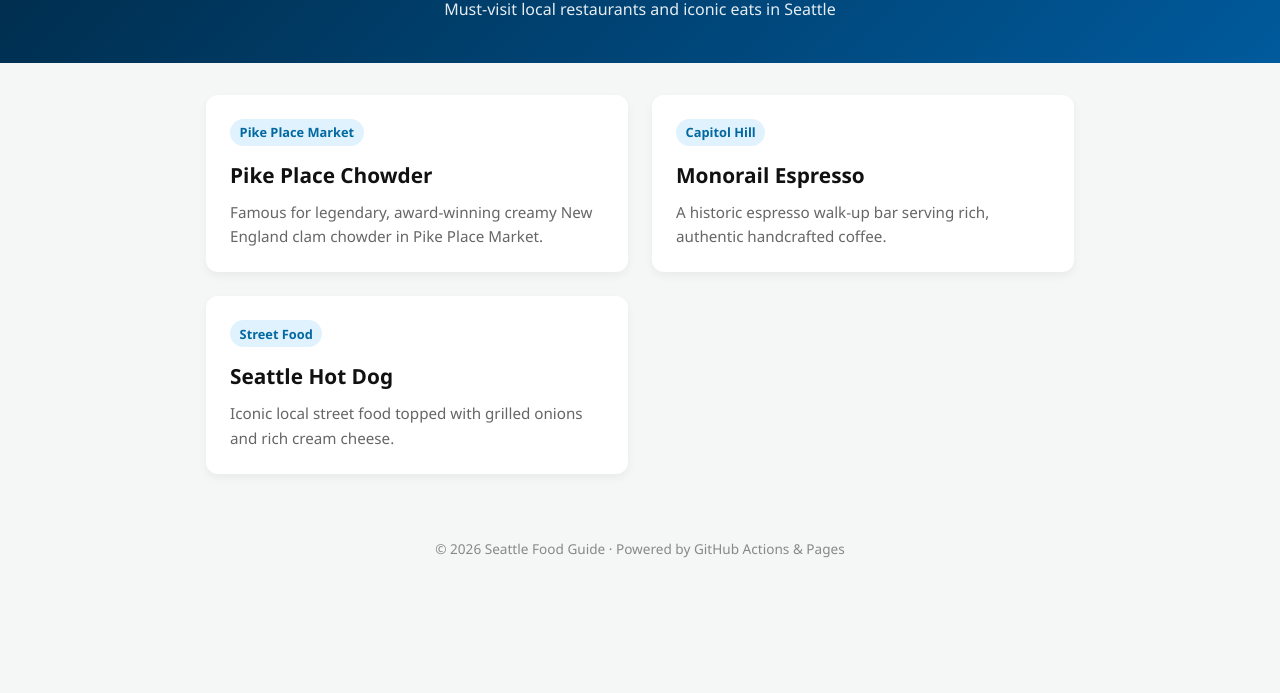
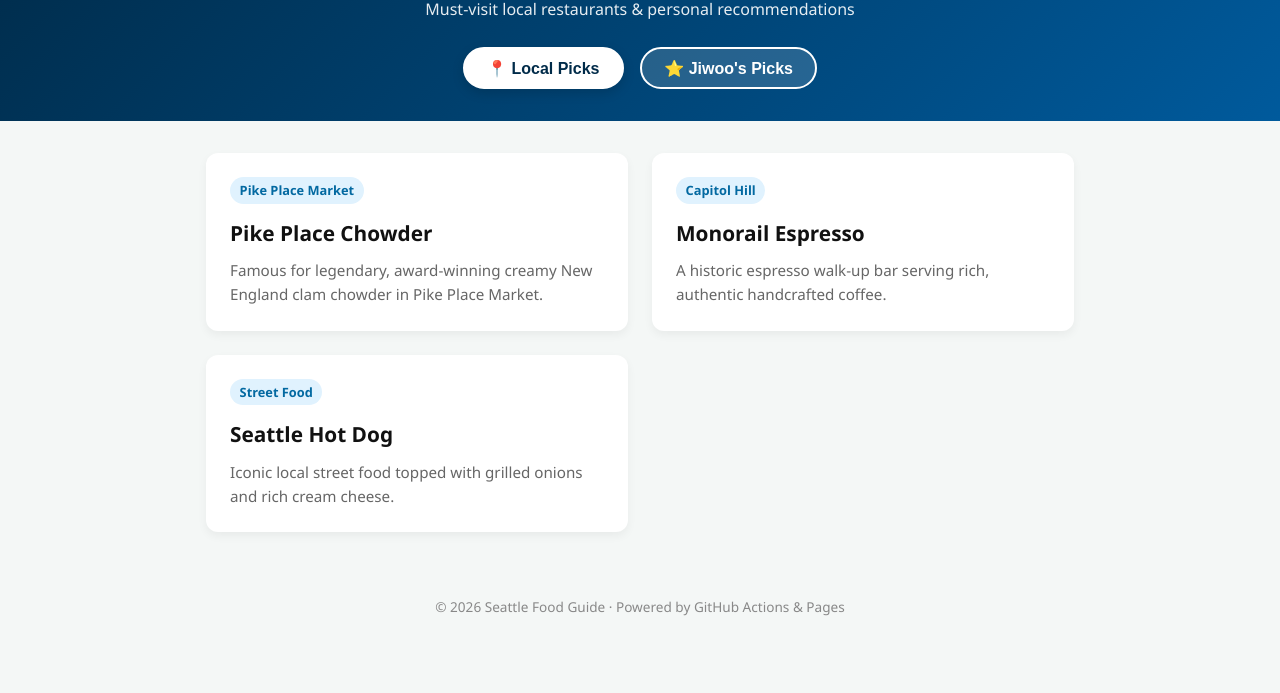
Before and after one commit to zwoo119/seattle-food-guide, a plain HTML site: page index.html in a window 1280 px wide. Shown: the part 107-800 px from the top of the page. Drawn offline with Linux system fonts and the light colour scheme.

Commit message:
Update index.html

```diff
--- a/index.html
+++ b/index.html
@@ -3,7 +3,7 @@
 <head>
     <meta charset="UTF-8">
     <meta name="viewport" content="width=device-width, initial-scale=1.0">
-    <title>Jiwoo's Seattle Food Guide</title>
+    <title>Seattle Food Guide</title>
     <style>
         * {
             box-sizing: border-box;
@@ -19,7 +19,7 @@
         header {
             background: linear-gradient(135deg, #002B49, #005A9C);
             color: white;
-            padding: 2.5rem 1rem;
+            padding: 2.5rem 1rem 2rem 1rem;
             text-align: center;
         }
         header h1 {
@@ -28,17 +28,52 @@
         }
         header p {
             opacity: 0.9;
+            margin-bottom: 1.5rem;
         }
+
+        /* Category Navigation Buttons */
+        .tab-container {
+            display: flex;
+            justify-content: center;
+            gap: 1rem;
+            margin-top: 1rem;
+        }
+        .tab-btn {
+            background: rgba(255, 255, 255, 0.15);
+            border: 2px solid white;
+            color: white;
+            padding: 0.6rem 1.4rem;
+            border-radius: 25px;
+            font-size: 1rem;
+            font-weight: bold;
+            cursor: pointer;
+            transition: all 0.3s ease;
+        }
+        .tab-btn:hover {
+            background: rgba(255, 255, 255, 0.3);
+        }
+        .tab-btn.active {
+            background: white;
+            color: #002B49;
+            box-shadow: 0 4px 12px rgba(0,0,0,0.15);
+        }
+
         .container {
             max-width: 900px;
             margin: 2rem auto;
             padding: 0 1rem;
         }
-        .grid {
+
+        /* Section Display */
+        .food-section {
+            display: none;
+        }
+        .food-section.active {
             display: grid;
             grid-template-columns: repeat(auto-fit, minmax(280px, 1fr));
             gap: 1.5rem;
         }
+
         .card {
             background: white;
             border-radius: 12px;
@@ -59,6 +94,10 @@
             padding: 0.2rem 0.6rem;
             border-radius: 20px;
             margin-bottom: 0.8rem;
+        }
+        .tag.jiwoo {
+            background: #fef3c7;
+            color: #d97706;
         }
         .card h3 {
             font-size: 1.3rem;
@@ -81,11 +120,18 @@
 
     <header>
         <h1>🌲 Seattle Food Guide</h1>
-        <p>Must-visit local restaurants and iconic eats in Seattle</p>
+        <p>Must-visit local restaurants & personal recommendations</p>
+
+        <!-- Toggle Buttons -->
+        <div class="tab-container">
+            <button class="tab-btn active" onclick="switchTab('local')">📍 Local Picks</button>
+            <button class="tab-btn" onclick="switchTab('jiwoo')">⭐ Jiwoo's Picks</button>
+        </div>
     </header>
 
     <div class="container">
-        <div class="grid">
+        <!-- 1. Local Picks Section -->
+        <div id="local" class="food-section active">
             <div class="card">
                 <span class="tag">Pike Place Market</span>
                 <h3>Pike Place Chowder</h3>
@@ -104,11 +150,49 @@
                 <p>Iconic local street food topped with grilled onions and rich cream cheese.</p>
             </div>
         </div>
+
+        <!-- 2. Jiwoo's Picks Section -->
+        <div id="jiwoo" class="food-section">
+            <div class="card">
+                <span class="tag jiwoo">Jiwoo's Favorite</span>
+                <h3>Your Favorite Restaurant 1</h3>
+                <p>Add your personal favorite spot and a short review or recommended menu here!</p>
+            </div>
+
+            <div class="card">
+                <span class="tag jiwoo">Must Try</span>
+                <h3>Your Favorite Cafe 2</h3>
+                <p>Share a hidden gem, cozy atmosphere, or unique drink you loved in Seattle.</p>
+            </div>
+
+            <div class="card">
+                <span class="tag jiwoo">Special Treat</span>
+                <h3>Your Favorite Dessert 3</h3>
+                <p>Introduce a dessert or special meal that made your Seattle trip memorable.</p>
+            </div>
+        </div>
     </div>
 
     <footer>
         <p>© 2026 Seattle Food Guide · Powered by GitHub Actions & Pages</p>
     </footer>
 
+    <script>
+        function switchTab(tabName) {
+            // Hide all sections
+            document.querySelectorAll('.food-section').forEach(sec => {
+                sec.classList.remove('active');
+            });
+
+            // Remove active class from buttons
+            document.querySelectorAll('.tab-btn').forEach(btn => {
+                btn.classList.remove('active');
+            });
+
+            // Activate current tab
+            document.getElementById(tabName).classList.add('active');
+            event.currentTarget.classList.add('active');
+        }
+    </script>
 </body>
 </html>
```
